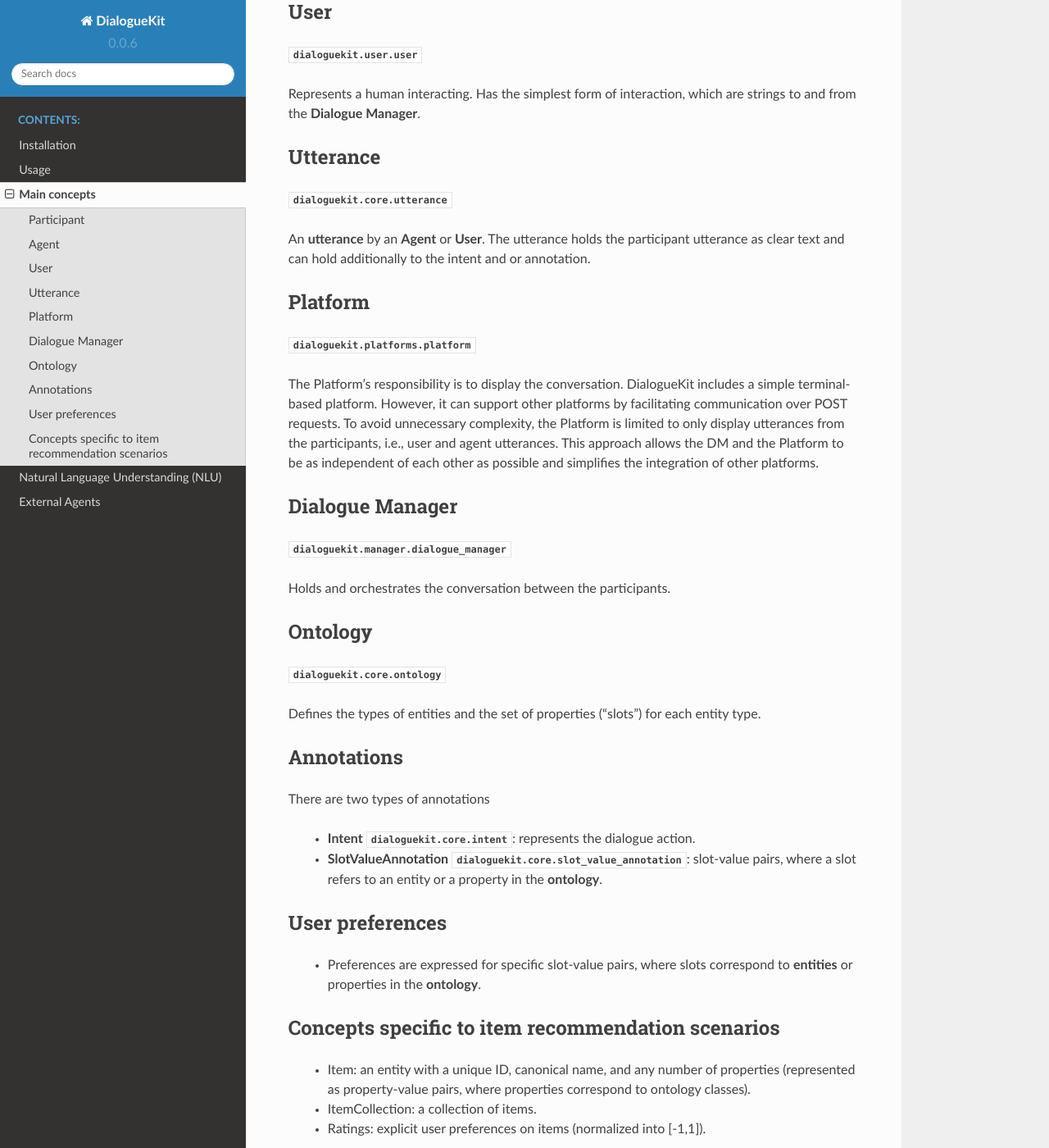
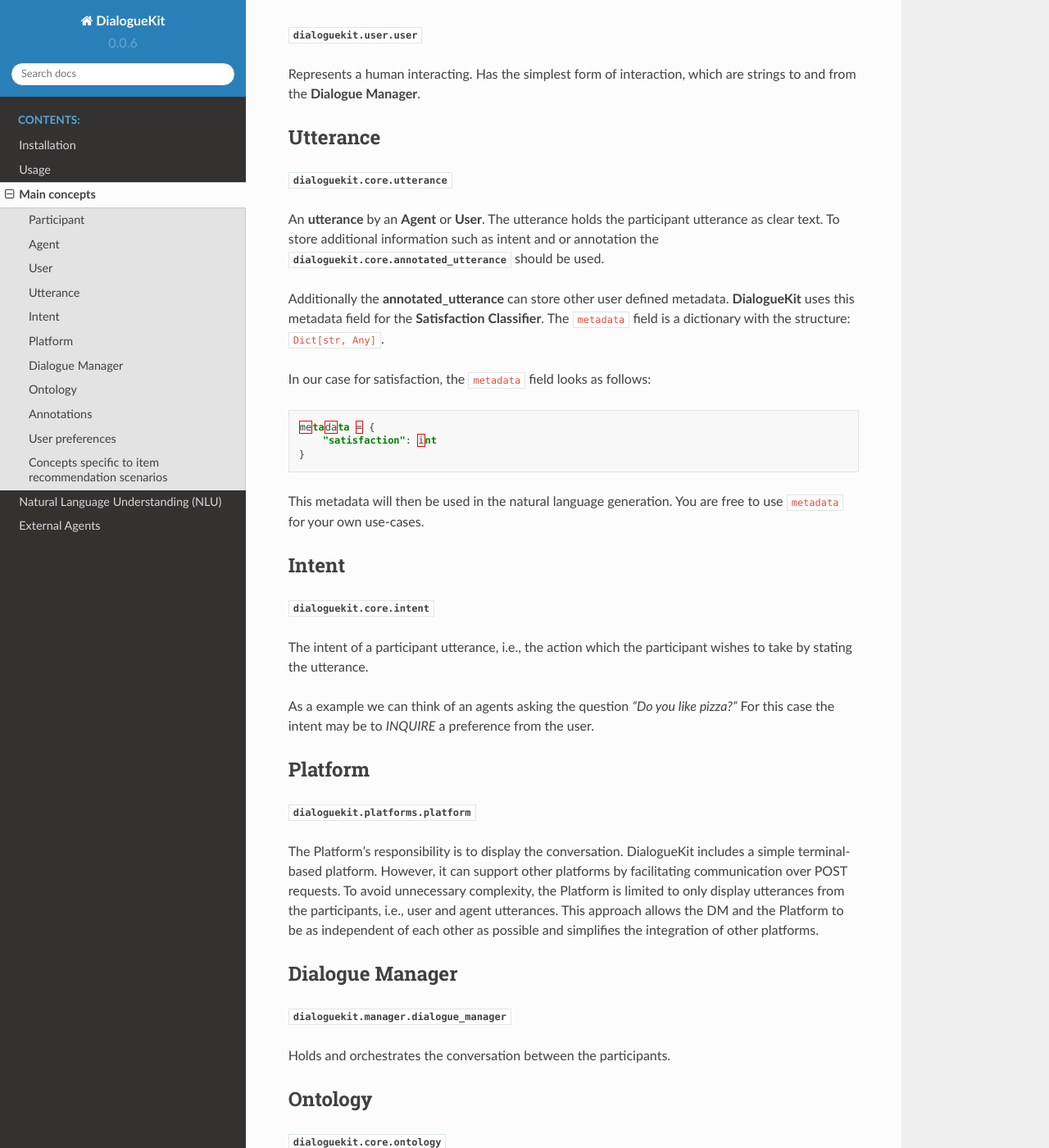
Before and after one commit to iai-group/DialogueKit, a Sphinx documentation site: the page built from docs/source/concepts.rst, in a window 1280 px wide and 1400 px high, scrolled down 1486 px. Shown: the whole window at 82% size. Built offline with Sphinx 7.4.7 and the Read the Docs theme 2.0.0, drawn with Linux system fonts in a browser that asks for light colours; pages that are not in the unit, such as notebooks, are missing from menus.

Commit message:
Update documentation (#141)
* Add docs build and dialogue export

* Initial rtd

* Update simple example

* Add sphinx

* Update docs

* Moved docs

* Update path

* gh pages fixes

* gh pages trial

* Change docs env to 3.8

* Change docs env to 3.7.12

* Package version

* Truing setup.cfg

* specify python version

* Debug action

* Debug action

* Fix bug?

* trying something

* Checkout branch

* Add docs req

* Loosen dependencies

* pip install

* update action version

* Fix for external action

* Fix path

* Fix path

* Change to main

* Add link to documentation

* Fix regression

* Fix build dir

* Change to .rst

* Bump python version

Bumping the python version to 3.8 as this is the oldest python version I got working
with Apple arm64 and Rasa.

* Address PR comments

* black import sorting

* Bump version number

* Clearify documentation distinction

* Development docs, moved to wiki

* Syntax fix

* Add information about metadata

* Add Intent

* Merge with main

* Merge with main

* Merge with main

* Rename to CIA

* Add planned features

* Rewert to original

* Filename workaround

* Filename workaround

* Filename workaround

```diff
--- a/docs/source/concepts.rst
+++ b/docs/source/concepts.rst
@@ -13,7 +13,7 @@
 
 Represents a participant in the conversation.
 
-    * **User** and **Agent** are Participants
+* **User** and **Agent** are Participants
 
 
 Agent
@@ -33,15 +33,16 @@
 Out of the box DialogueKit contains some sample agents. These are described
 below:
 
-    * **ParrotAgent**: This agent will welcome the User, but will always parrot (echo) the User.
 
-    * **RasaParrotAgent**: This agent looks like the **ParrotAgent** to the user, but is actually just a connector to a Rasa conversational agent. This conversational agent is also part of DialogueKit
+* **ParrotAgent**: This agent will welcome the User, but will always parrot (echo) the User.
 
-    * **MathAgent**: This **Agent** will ask the user simple arithmetic (addition, subtraction, multiplication and division) questions.
+* **RasaParrotAgent**: This agent looks like the **ParrotAgent** to the user, but is actually just a connector to a Rasa conversational agent. This conversational agent is also part of DialogueKit
 
-    * **MovieBotAgent**: A Connector agent for `IAI MovieBot <https://github.com/iai-group/moviebot>`_ .
+* **MathAgent**: This **Agent** will ask the user simple arithmetic (addition, subtraction, multiplication and division) questions.
 
-    * **WozAgent**: Allows a real human to interact with a User. This can be useful for testing user simulators.
+* **MovieBotAgent**: A Connector agent for `IAI MovieBot <https://github.com/iai-group/moviebot>`_ .
+
+* **WozAgent**: Allows a real human to interact with a User. This can be useful for testing user simulators.
 
 User
 ----
@@ -54,7 +55,28 @@
 ---------
 :py:mod:`dialoguekit.core.utterance`
 
-An **utterance** by an **Agent** or **User**. The utterance holds the participant utterance as clear text and can hold additionally to the intent and or annotation.
+An **utterance** by an **Agent** or **User**. The utterance holds the participant utterance as clear text. To store additional information such as intent and or annotation the :py:mod:`dialoguekit.core.annotated_utterance` should be used.
+
+Additionally the **annotated_utterance** can store other user defined metadata. **DialogueKit** uses this metadata field for the **Satisfaction Classifier**. The ``metadata`` field is a dictionary with the structure: ``Dict[str, Any]``.
+
+In our case for satisfaction, the ``metadata`` field looks as follows:
+
+.. code-block:: json
+
+    metadata = {
+        "satisfaction": int
+    }
+
+This metadata will then be used in the natural language generation. You are free to use ``metadata`` for your own use-cases.
+
+Intent
+--------
+:py:mod:`dialoguekit.core.intent`
+
+The intent of a participant utterance, i.e., the action which the participant wishes to take by stating the utterance.
+
+As a example we can think of an agents asking the question *"Do you like pizza?"* For this case the intent may be to *INQUIRE* a preference from the user.
+
 
 
 Platform
@@ -88,20 +110,19 @@
 -----------
 There are two types of annotations
 
-  * **Intent** :py:mod:`dialoguekit.core.intent`: represents the dialogue action.
-
-  * **SlotValueAnnotation** :py:mod:`dialoguekit.core.slot_value_annotation`: slot-value pairs, where a slot refers to an entity or a property in the **ontology**.
+* **Intent** :py:mod:`dialoguekit.core.intent`: represents the dialogue action.
+* **SlotValueAnnotation** :py:mod:`dialoguekit.core.slot_value_annotation`: slot-value pairs, where a slot refers to an entity or a property in the **ontology**.
 
 
 User preferences
 ----------------
 
-  * Preferences are expressed for specific slot-value pairs, where slots correspond to **entities** or properties in the **ontology**.
+* Preferences are expressed for specific slot-value pairs, where slots correspond to **entities** or properties in the **ontology**.
 
 
 Concepts specific to item recommendation scenarios
 --------------------------------------------------
 
-  * Item: an entity with a unique ID, canonical name, and any number of properties (represented as property-value pairs, where properties correspond to ontology classes).
-  * ItemCollection: a collection of items.
-  * Ratings: explicit user preferences on items (normalized into [-1,1]).
+* Item: an entity with a unique ID, canonical name, and any number of properties (represented as property-value pairs, where properties correspond to ontology classes).
+* ItemCollection: a collection of items.
+* Ratings: explicit user preferences on items (normalized into [-1,1]).
--- a/docs/source/index.rst
+++ b/docs/source/index.rst
@@ -2,7 +2,7 @@
 DialogueKit |release| documentation
 =====================================
 
-DialogueKit is a framework for building and evaluating CIS systems.
+DialogueKit is a framework for building and evaluating CIA systems.
 
 
 .. toctree::
```
Also changed, not shown: README.md (+9 -8 lines).
